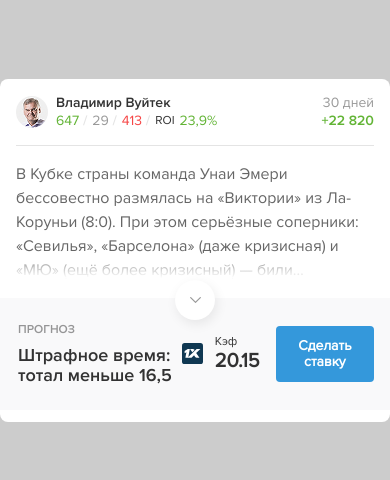
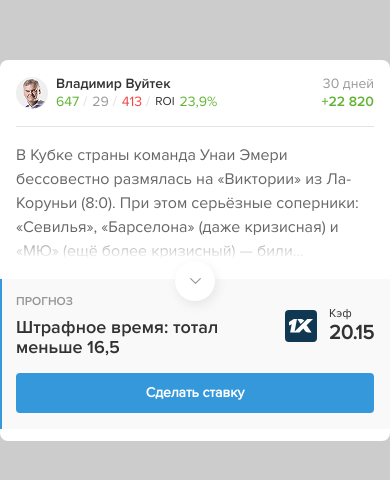
Before and after one commit to VladislavGrishaev/card_test, a website: page src/index.html in a window 390 px wide. Shown: the part 172-652 px from the top of the page. Drawn offline with nearby package versions, Linux system fonts and the light colour scheme; files that its build step writes are made by us from their sources.

Commit message:
верстка адаптивной версии футера карточки

```diff
--- a/src/index.html
+++ b/src/index.html
@@ -11,6 +11,7 @@
 <body>
 <main>
 		<div class="container">
+				<div class="modal">
 						<div class="card">
 								<div class="card__wrap">
 										<div class="card__top">
@@ -57,13 +58,15 @@
 																В Кубке страны команда Унаи Эмери бессовестно размялась на «Виктории» из Ла-Коруньи (8:0). При этом
 																серьёзные соперники: «Севилья», «Барселона» (даже кризисная) и «МЮ» (ещё более кризисный) — били
 																«Вильярреал». ЛЧ не турнир для Эмери. Он гроссмейстер убогой ЛЕ.
-														Поэтому у «Аталанты» есть шансы. Ей необходимо играть лишь на победу. Только выигрыш выводит её в плей-офф
+																Поэтому у «Аталанты» есть шансы. Ей необходимо играть лишь на победу. Только выигрыш выводит её в
+																плей-офф
 																ЛЧ. А поражение в комплекте с победой «Янг Бойз» над «МЮ» оставляет бергамасков без еврокубковой весны.
 																Гасперини вполне по силам одолеть команду Эмери. «Аталанта» уже обыгрывала недавно «Юве» и «Наполи».
 																Поставлю на победу итальянского клуба. В Кубке страны команда Унаи Эмери бессовестно размялась на
 																«Виктории» из Ла-Коруньи (8:0). При этом серьёзные соперники: «Севилья», «Барселона» (даже кризисная) и
 																«МЮ» (ещё более кризисный) — били «Вильярреал». ЛЧ не турнир для Эмери. Он гроссмейстер убогой ЛЕ.
-														Поэтому у «Аталанты» есть шансы. Ей необходимо играть лишь на победу. Только выигрыш выводит её в плей-офф
+																Поэтому у «Аталанты» есть шансы. Ей необходимо играть лишь на победу. Только выигрыш выводит её в
+																плей-офф
 																ЛЧ. А поражение в комплекте с победой «Янг Бойз» над «МЮ» оставляет бергамасков без еврокубковой весны.
 																Гасперини вполне по силам одолеть команду Эмери. «Аталанта» уже обыгрывала недавно «Юве» и «Наполи».
 																Поставлю на победу итальянского клуба.
@@ -88,6 +91,7 @@
 																<div class="card__content-coefficient card__content-coefficient--device">
 																		<p>Кэф<span>20.15</span></p>
 																</div>
+														</div>
 														<button type="button" class="card__make-bet-btn">Сделать ставку</button>
 												</div>
 										</div>
--- a/src/scss/styles.scss
+++ b/src/scss/styles.scss
@@ -181,14 +181,19 @@
 
   &__forecast-info {
     display: grid;
-    grid-template-columns: repeat(2, 1fr);
+    grid-template-columns: 1fr auto auto;
+    grid-template-areas:
+  "forecast-content coefficient-wrap make-bet-btn";
+    align-items: center;
+    gap: 16px;
     margin: 0 -24px;
-    padding: 25px 24px;
+    padding: 25px 24px 25px 22px;
     border-left: 2px solid #3498db;
     background-color: rgba(240, 241, 242, 0.4);;
   }
 
   &__logo-coef {
+    flex-shrink: 0;
     width: 32px;
     height: 32px;
     margin: 0 12px 0 0;
@@ -214,6 +219,7 @@
   }
 
   &__make-bet-btn {
+    grid-area: make-bet-btn;
     padding: 12px 17px;
     border-radius: 4px;
     transition: 0.2s;
@@ -227,6 +233,7 @@
   }
 
   &__coefficient-wrap {
+    grid-area: coefficient-wrap;
     display: flex;
     justify-content: flex-end;
     align-items: center;
@@ -234,7 +241,6 @@
 
   &__content-coefficient {
     display: flex;
-    margin: 0 16px 0 0;
 
     p {
       display: inline-flex;
@@ -250,6 +256,7 @@
   }
 
   &__forecast-content {
+    grid-area: forecast-content;
     display: flex;
     flex-direction: column;
     gap: 8px;
@@ -385,7 +392,25 @@
         display: none;
       }
     }
-  }
+
+    &__forecast-info {
+      grid-template-columns: 1fr auto;
+      grid-template-areas:
+        "forecast-content coefficient-wrap"
+        "make-bet-btn make-bet-btn";
+      gap: 16px 12px;
+      margin: 0 -16px;
+      padding: 16px 16px 16px 14px;
+    }
 
 
+
+
+
+
+
+
+
+
+  }
 }
```
Also changed, not shown: dist/css/styles.css, dist/index.html, 1 other file. Lines whose indentation alone changed are shown as unchanged.
